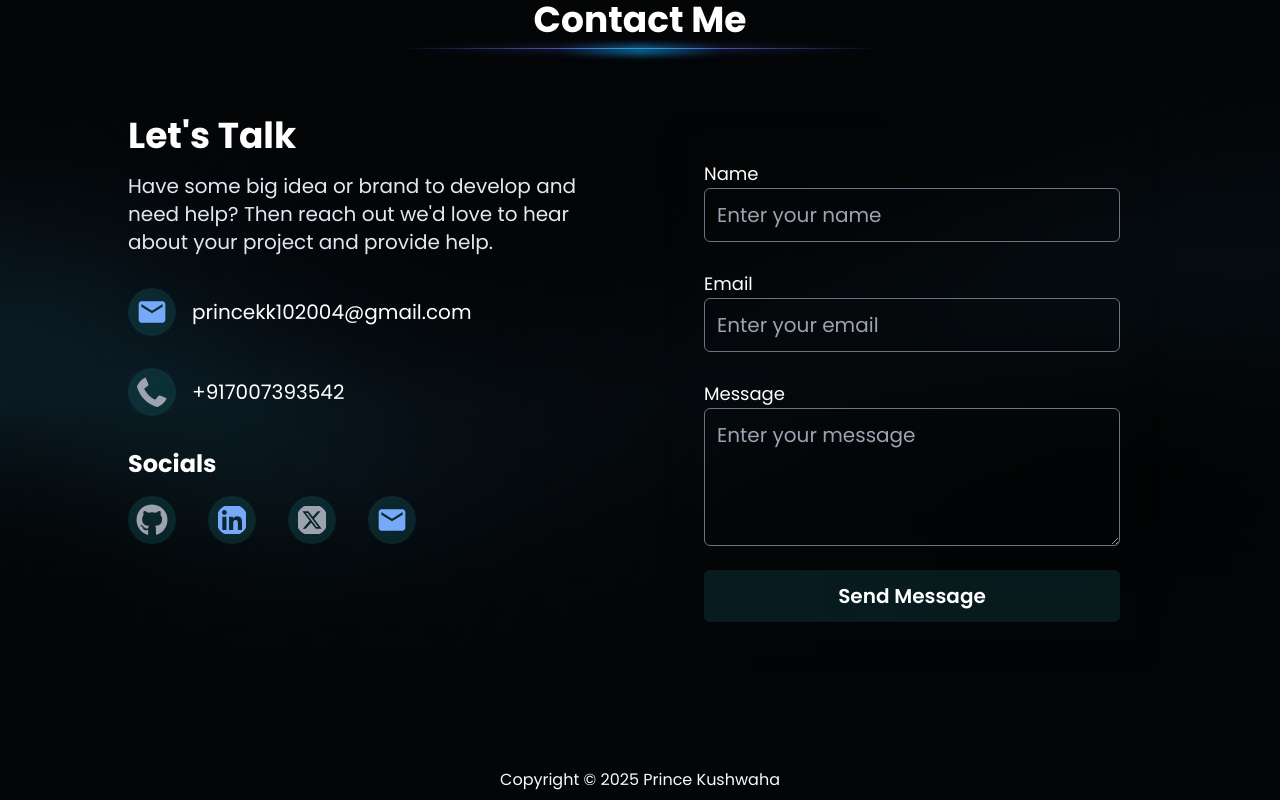
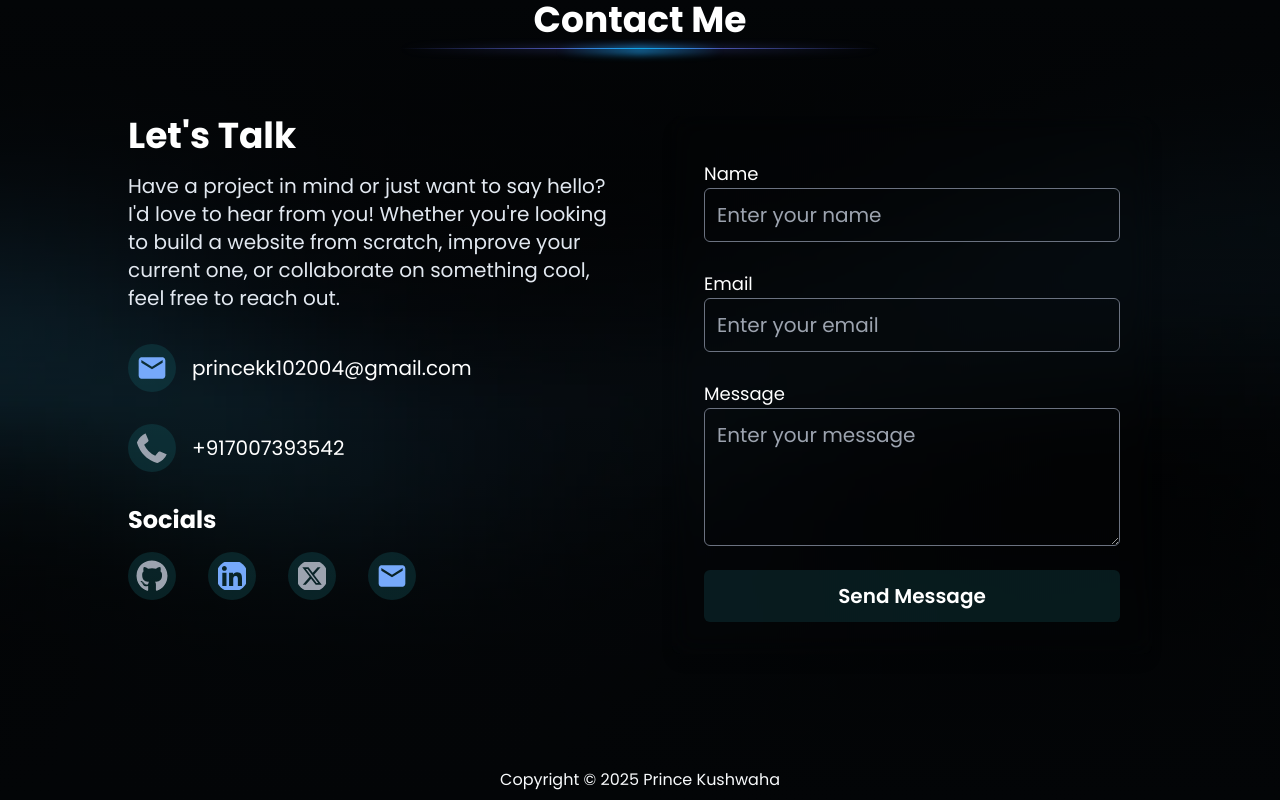
Before and after one commit to Prince-kushwaha-2004/Nextjs-Portfolio, a Next.js app: page / in a window 1280 px wide. Shown: the part 3806-4606 px from the top of the page. Built offline with nearby package versions, Linux system fonts and the light colour scheme.

Commit message:
fix: minor changes

```diff
--- a/next.config.mjs
+++ b/next.config.mjs
@@ -2,7 +2,7 @@ import withFlowbiteReact from "flowbite-react/plugin/nextjs";
 
 /** @type {import('next').NextConfig} */
 const nextConfig = {
-    output: "export",
+    // output: "export",
     trailingSlash: true,
     eslint: {
         ignoreDuringBuilds: true,
--- a/src/components/pages/Contact.jsx
+++ b/src/components/pages/Contact.jsx
@@ -80,7 +80,7 @@ export default function Contact() {
                         <div className="flex gap-16 mx-8 xl:mx-32  flex-wrap lg:flex-nowrap mt-16 justify-center ">
                             <div className="lg:w-1/2">
                                 <h1 className="text-3xl sm:text-4xl font-bold">Let's Talk</h1>
-                                <p className="text-sm sm:text-xl text-slate-200 mt-4">Have some big idea or brand to develop and need help? Then reach out we'd love to hear about your project and provide help.</p>
+                                <p className="text-sm sm:text-xl text-slate-200 mt-4">Have a project in mind or just want to say hello? I'd love to hear from you! Whether you're looking to build a website from scratch, improve your current one, or collaborate on something cool, feel free to reach out.</p>
                                 <div className="flex gap-4 items-center mt-8">
                                     <MdEmail className="text-4xl sm:text-5xl text-blue-400 bg-[#1764694b] rounded-full p-2 hover:scale-110 transition-all " />
                                     <p className="text-sm sm:text-xl">princekk102004@gmail.com</p>
```
